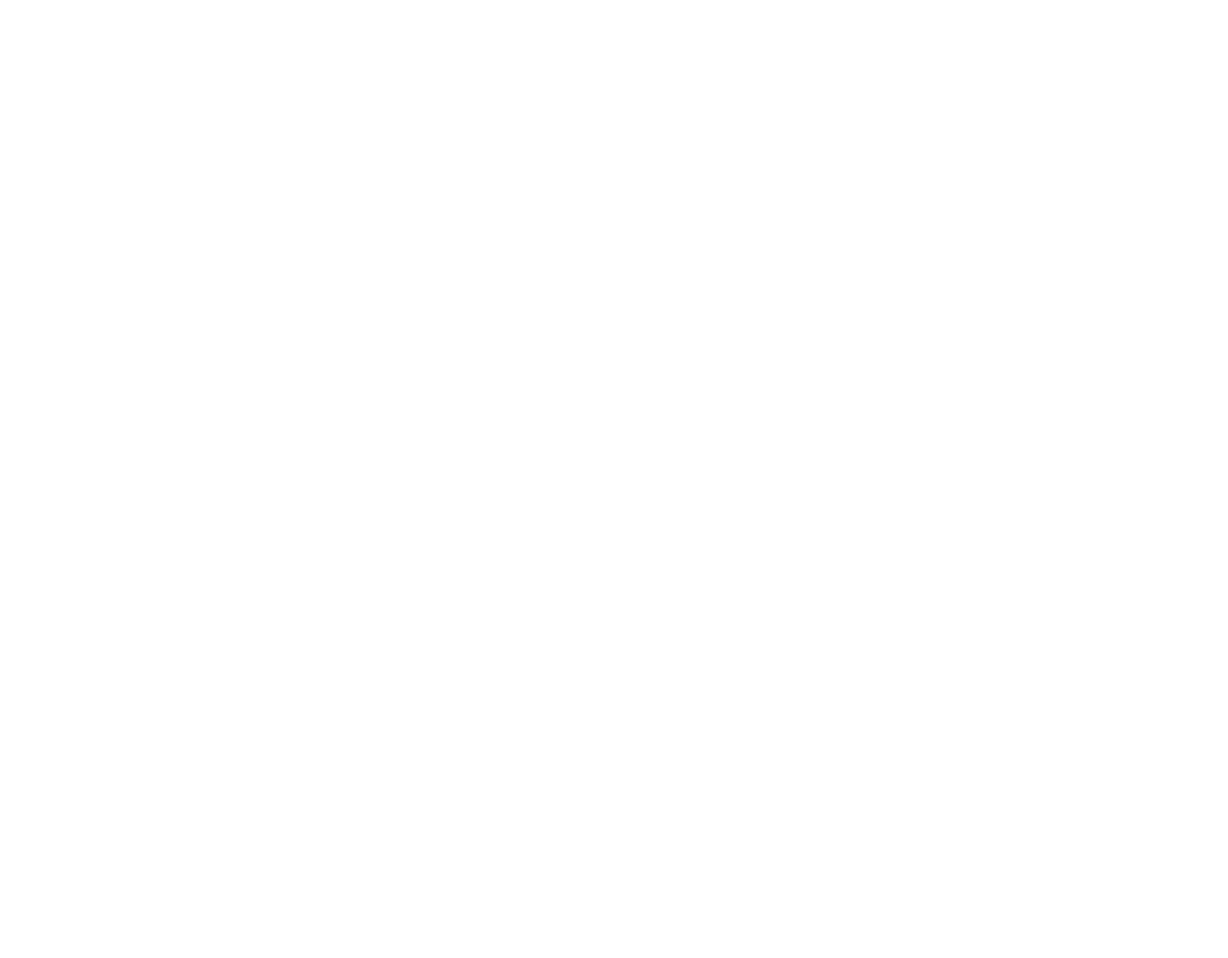
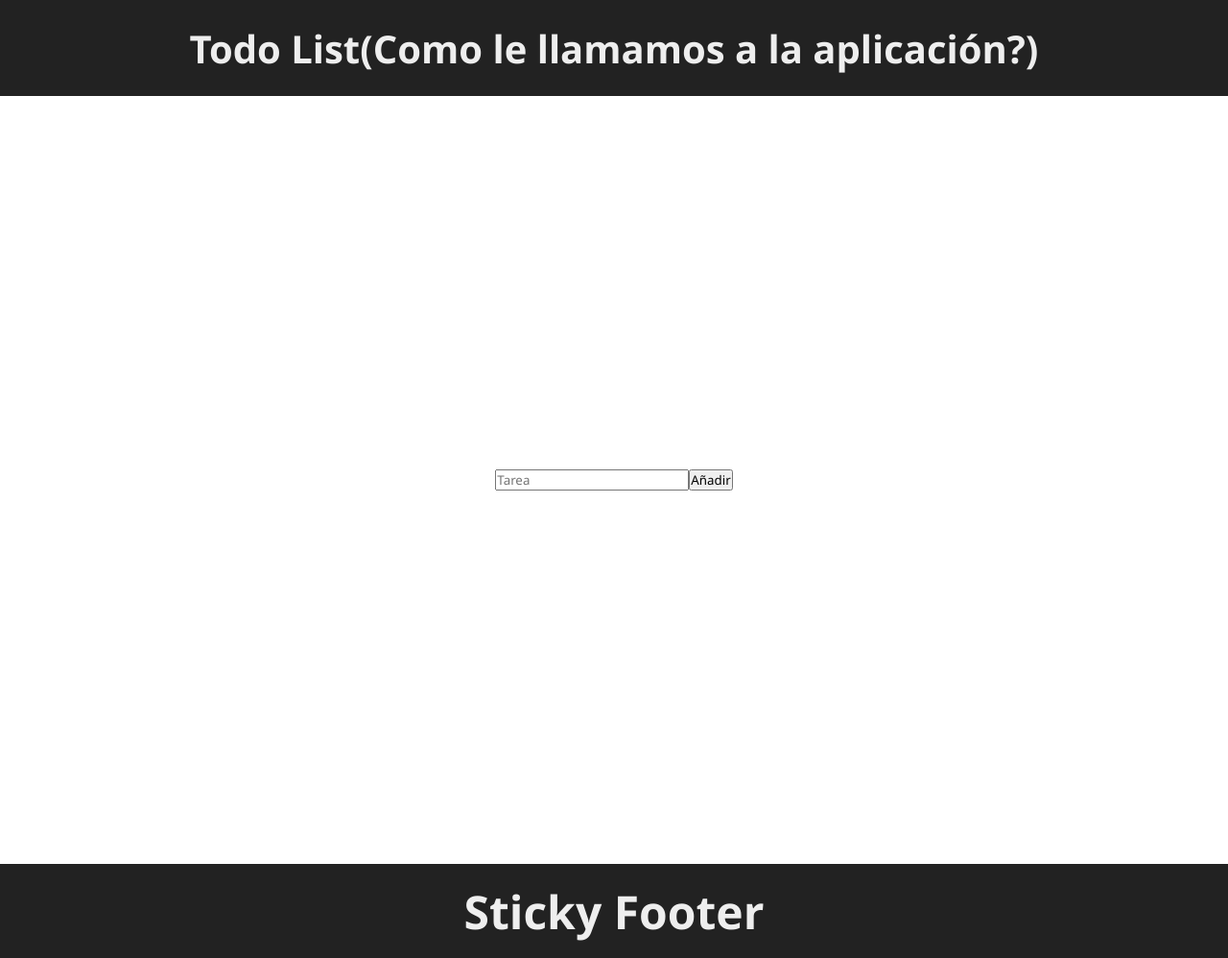
Before and after one commit to Jochizan/mernask-jz, a plain HTML site: page index.html in a window 1280 px wide. Shown: the whole page at 96% size. Before the commit the page ends 800 px from the top, so only its background shows below. Drawn offline with Linux system fonts and the light colour scheme.

Commit message:
Adding html main

```diff
--- a/css/app.css
+++ b/css/app.css
@@ -1,3 +1,76 @@
-* {
-  padding: 10px;
+*,
+*::after,
+*::before {
+  padding: 0;
+  margin: 0;
+  box-sizing: border-box;
+  font-family: 'Segoe UI', Tahoma, Geneva, Verdana, sans-serif;
 }
+
+:root {
+  /* Colores provisionales */
+  --dark: #222;
+  --white: #eee;
+}
+
+body {
+  display: flex;
+  flex-direction: column;
+  min-height: 100vh;
+}
+
+main {
+  flex-grow: 1;
+}
+
+header {
+  background-color: var(--dark);
+;
+}
+
+/* Navbar */
+
+
+.navbar__title {
+  font-size: 40px;
+  color: var(--white);
+}
+
+.navbar__container {
+  display: flex;
+  flex-direction: column;
+  align-items: center;
+  text-align: center;
+  justify-content: center;
+  height: 100px;
+}
+
+/* Footer */
+
+.line {
+  display: flex;
+  align-items: center;
+  height: 1px;
+  background-color: var(--dark);
+}
+
+.footer {
+  padding: 1rem;
+  background-color: var(--dark);
+  color: var(--white);
+}
+
+.footer div h2 {
+  text-align: center;
+  font-size: 48px;
+}
+
+/* Inputs Container */
+
+.inputs__container {
+  width: 100vw;
+  height: 100vh;
+  display: flex;
+  justify-content: center;
+  align-items: center;
+}
--- a/index.html
+++ b/index.html
@@ -4,7 +4,39 @@
     <meta charset="UTF-8" />
     <meta http-equiv="X-UA-Compatible" content="IE=edge" />
     <meta name="viewport" content="width=device-width, initial-scale=1.0" />
+    <link rel="stylesheet" href="./css/app.css" />
     <title>Apps Webs</title>
   </head>
-  <body></body>
+  <body>
+    <header>
+      <nav class="navbar">
+        <!-- Logo -->
+        <div class="navbar__container">
+          <h2 class="navbar__title">
+            Todo List(Como le llamamos a la aplicación?)
+          </h2>
+        </div>
+        <!-- hamburger menu -->
+        <div class="hamburger__menu" onclick="{}">
+          <div></div>
+          <div></div>
+          <div></div>
+        </div>
+      </nav>
+    </header>
+    <main>
+      <div class="inputs__container">
+        <input type="text" name="task" id="task" placeholder="Tarea" />
+        <input type="button" value="Añadir" />
+      </div>
+    </main>
+    <footer class="footer">
+      <div>
+        <i class="line"></i>
+      </div>
+      <div>
+        <h2>Sticky Footer</h2>
+      </div>
+    </footer>
+  </body>
 </html>
--- a/js/index.js
+++ b/js/index.js
@@ -1 +1,2 @@
 console.log('Test');
+console.log('Hola mundo')
--- /dev/null
+++ b/js/modules/global.js
@@ -0,0 +1,5 @@
+const d = document;
+const w = window;
+const n = navigator;
+
+export { d, w, n };
```
